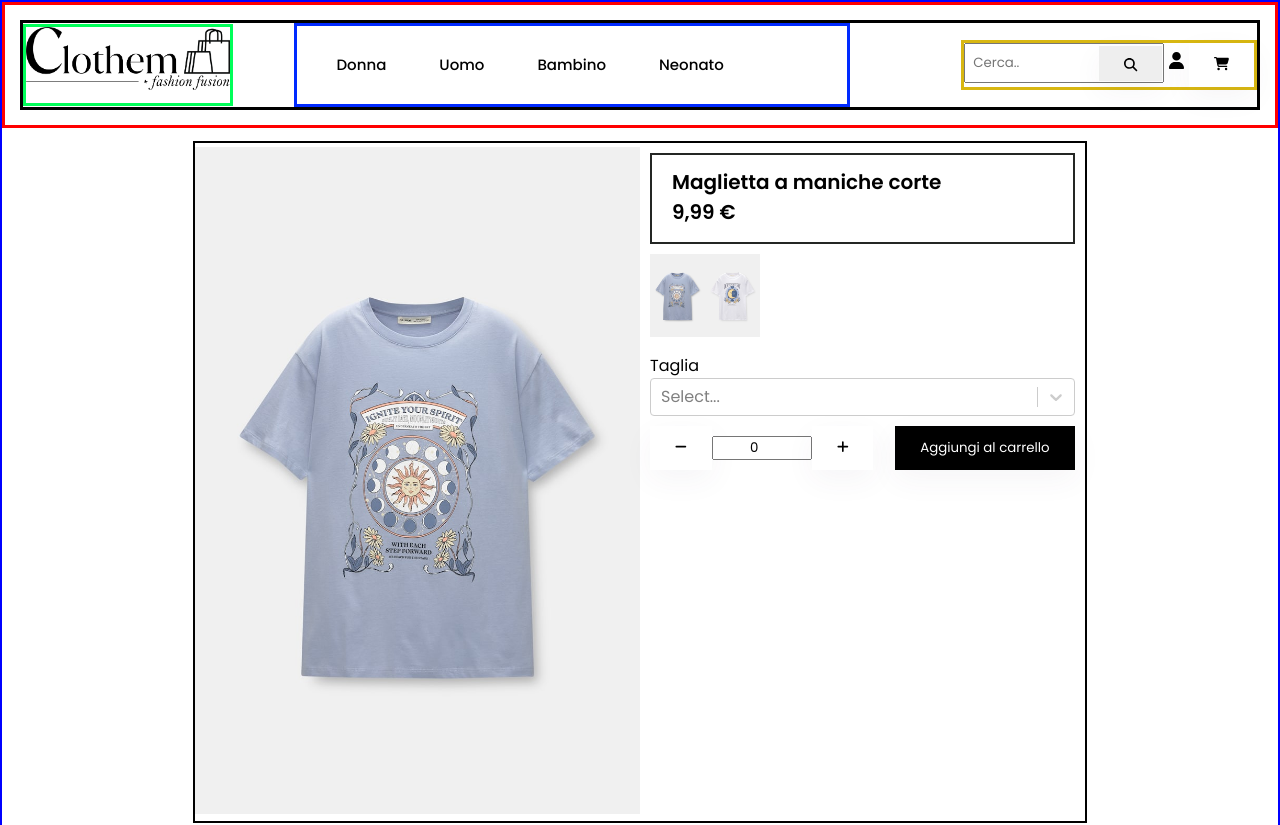
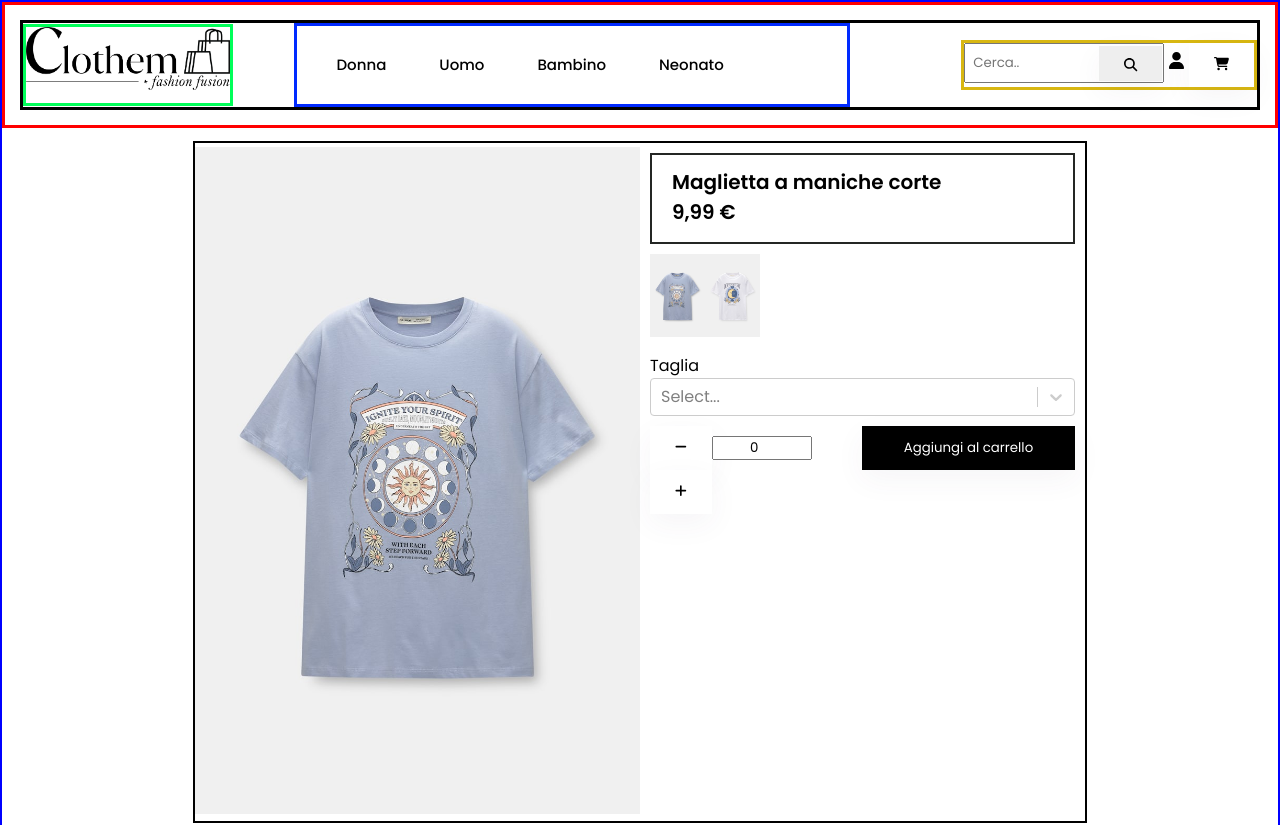
Before and after one commit to zMattyPower/ecommerce-project, a React (Create React App) app: page /Donna/Magliette/P/1/_/1 in a window 1280 px wide. Shown: the top 825 px of the page. Built offline with nearby package versions, Linux system fonts and the light colour scheme.

Commit message:
modifica css

```diff
--- a/src/pages/DonnaMaglietteP1_1.css
+++ b/src/pages/DonnaMaglietteP1_1.css
@@ -47,6 +47,12 @@ p.des {
     justify-content: space-between;
 }
 
+div.quant{
+    width: 50%;
+}
+.car{
+    width: 100%;
+}
 .meno {
     background-color: rgb(255, 255, 255);
     color: black;
```
